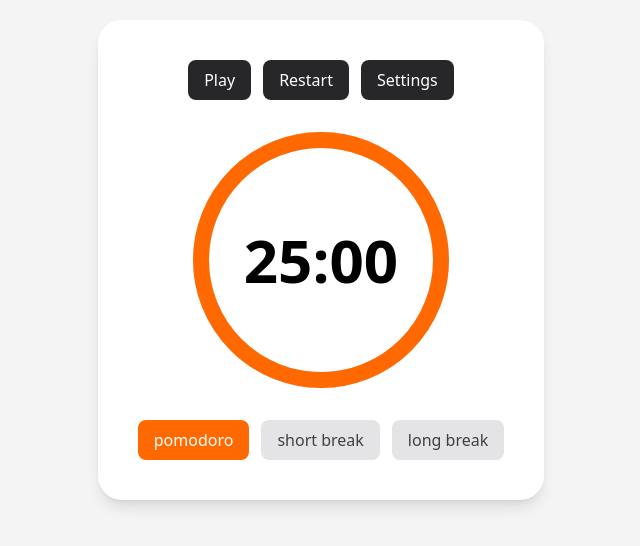
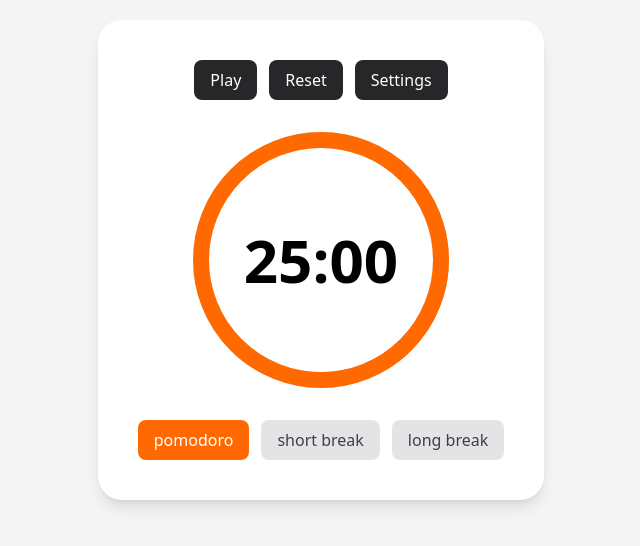
Before and after one commit to charlie7estrada/Pomodaisy, a Next.js app: page / in a window 1280 px wide. Shown: the part 140-686 px from the top of the page, without its empty margins (319-959 px from the left). Built offline with nearby package versions, Linux system fonts and the light colour scheme.

Commit message:
Add reset to return current mode to not_started

```diff
--- a/components/ControlRow.tsx
+++ b/components/ControlRow.tsx
@@ -22,7 +22,7 @@ export default function ControlRow({
         {status === "running" ? "Pause" : "Play"}
       </button>
       <button type="button" onClick={onReset} className={buttonClass}>
-        Restart
+        Reset
       </button>
       <button type="button" onClick={onOpenSettings} className={buttonClass}>
         Settings
--- a/components/TimerCard.tsx
+++ b/components/TimerCard.tsx
@@ -70,13 +70,16 @@ export default function TimerCard() {
     setStatus("not_started");
   }
 
+  function handleReset() {
+    setStatus("not_started");
+  }
 
   return (
     <section className="flex flex-col items-center gap-8 rounded-3xl bg-white p-10 shadow-lg">
       <ControlRow
         status={status}
         onPlayPause={handlePlayPause}
-        onReset={() => {}}
+        onReset={handleReset}
         onOpenSettings={() => {}}
       />
       <div className="relative grid size-64 place-items-center">
```
